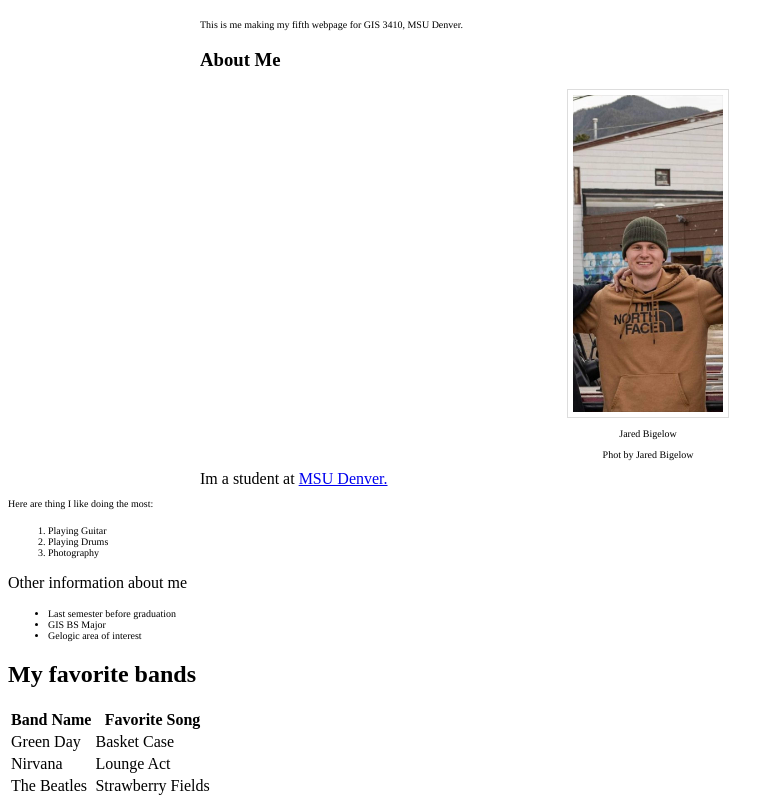
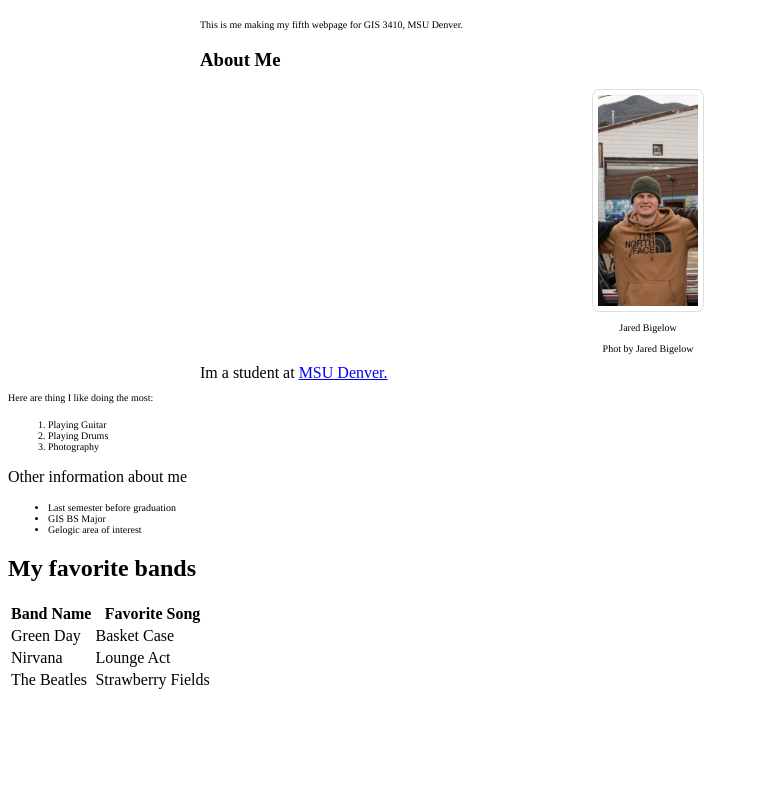
Before and after one commit to deraj324/deraj324.github.io, a plain HTML site: page lab502.html in a window 1280 px wide. Shown: the part 61-867 px from the top of the page, without its empty margins (0-784 px from the left). After the commit the page ends 800 px from the top, so only its background shows below. Drawn offline with Linux system fonts and the light colour scheme.

Commit message:
Update lab502.html

```diff
--- a/lab502.html
+++ b/lab502.html
@@ -14,13 +14,13 @@
         margin-left: auto;
         margin-right: 0;
         float: right;
-        width: 200px;
+        width: 150px;
       }
       #myphoto {
         height: auto;
-        width: 150px;
+        width: 100px;
         border: 1px solid #ddd;
-        border-radius: 5-%;
+        border-radius: 5%;
         padding: 5px;
         display: block;
         margin: auto;
```
